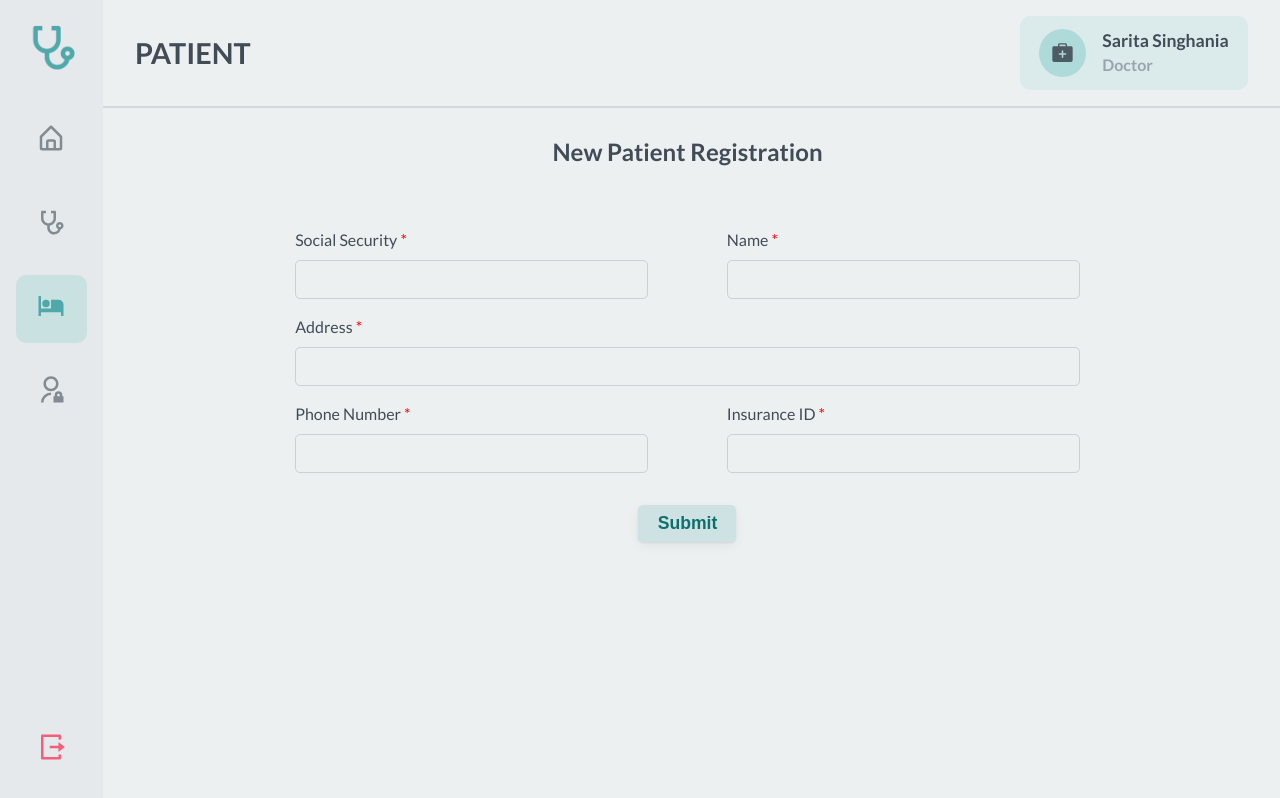
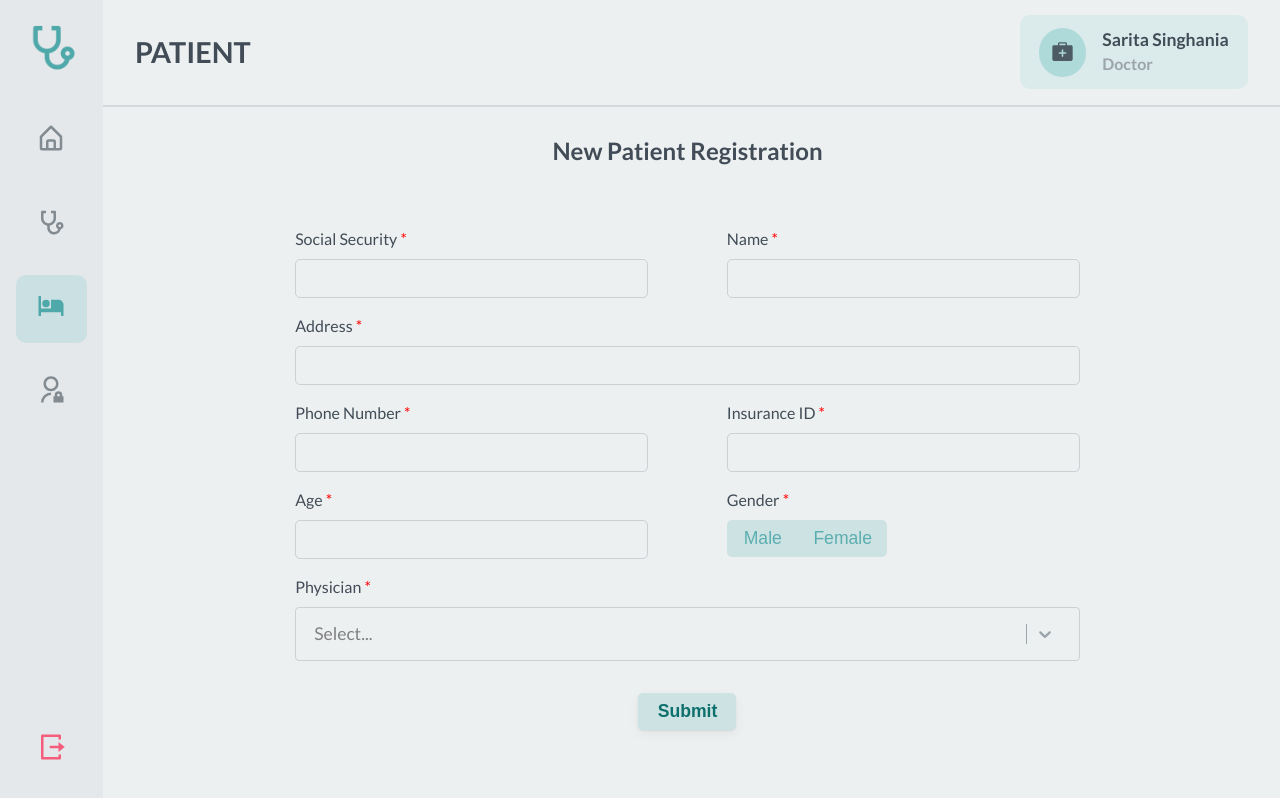
Before and after one commit to yatindra7/Sekhmet, a React (Vite) app in the folder frontend/: page /patient/new in a window 1280 px wide. Built offline with nearby package versions, Linux system fonts and the light colour scheme; no server answers; sample sign-in values are in the browser's storage.

Commit message:
Add patient working;

```diff
--- a/frontend/src/pages/AddPatient.tsx
+++ b/frontend/src/pages/AddPatient.tsx
@@ -1,24 +1,47 @@
-import { useState } from 'react';
+import { useEffect, useRef, useState } from 'react';
 import { useForm } from '../hooks/useForm';
-import { PatientType } from '../types';
+import { PatientType, PhysicianType } from '../types';
 import { AiOutlineLoading } from 'react-icons/ai';
 import { useNavigate } from 'react-router-dom';
+import { getFormData, handleAxiosError } from '../helpers';
+import axios from 'axios';
+import { BACKEND_URL } from '../data';
+import Select from 'react-select';
+import { toast } from 'react-hot-toast';
 
 function AddPatient() {
   const navigate = useNavigate();
 
   const [isSubmitLoading, setIsSubmitLoading] = useState(false);
+  const [physicians, setPhysicians] = useState<PhysicianType[]>([]);
+
+  useEffect(() => {
+    axios
+      .get(`${BACKEND_URL}/physician`)
+      .then((response) => setPhysicians(response.data.physicians))
+      .catch((error) => handleAxiosError(error));
+  }, []);
 
   const onSubmit = (data: PatientType) => {
     setIsSubmitLoading(true);
-    console.log(data);
-    setIsSubmitLoading(false);
-    navigate('/patient');
+
+    const formdata = getFormData(data);
+    axios
+      .post(`${BACKEND_URL}/patient`, formdata)
+      .then((response) => {
+        toast.success('New patient registered');
+        setIsSubmitLoading(false);
+        navigate('/patient');
+      })
+      .catch((error) => {
+        handleAxiosError(error);
+        setIsSubmitLoading(false);
+      });
   };
 
-  const { handleSubmit, handleChange, data, errors } = useForm<PatientType>({
+  const { handleSubmit, handleChange, changeValue, data, errors } = useForm<PatientType>({
     validations: {
-      ssn: {
+      SSN: {
         required: {
           value: true,
           message: 'Please input the social security number of patient.',
@@ -28,33 +51,56 @@ function AddPatient() {
           message: 'The SSN needs to be of 9 digits',
         },
       },
-      name: {
+      Name: {
         required: {
           value: true,
           message: 'Please input the name of the patient.',
         },
       },
-      address: {
+      Address: {
         required: {
           value: true,
           message: 'Please input the address of the patient.',
         },
       },
-      phone: {
+      Phone: {
         required: {
           value: true,
           message: 'Please input the phone number of the patient.',
         },
       },
-      insuranceID: {
+      InsuranceID: {
         required: {
           value: true,
           message: 'Please input the insurance ID of the patient.',
         },
       },
+      Age: {
+        required: {
+          value: true,
+          message: 'Please input the age of the patient.',
+        },
+      },
+      Gender: {
+        required: {
+          value: true,
+          message: 'Please input the gender of the patient.',
+        },
+      },
+      PCP: {
+        required: {
+          value: true,
+          message: 'Please select a PCP for the patient.',
+        },
+      },
     },
     onSubmit: () => onSubmit(data),
   });
+
+  const genderInputRef = [useRef<HTMLInputElement>(null), useRef<HTMLInputElement>(null)];
+  const handleGenderChange = (index: number) => {
+    if (genderInputRef[index].current !== null) genderInputRef[index].current?.click();
+  };
 
   return (
     <div className="add-patient">
@@ -63,32 +109,92 @@ function AddPatient() {
         <div className="item-group">
           <div className="form-item required">
             <div className="label">Social Security</div>
-            <input id="ssn" type="number" value={data.ssn} onChange={handleChange('ssn')} />
-            {errors.ssn && <div className="error">{errors.ssn}</div>}
+            <input id="ssn" type="number" value={data.SSN} onChange={handleChange('SSN')} />
+            {errors.SSN && <div className="error">{errors.SSN}</div>}
           </div>
           <div className="form-item required">
             <div className="label">Name</div>
-            <input id="name" type="text" value={data.name} onChange={handleChange('name')} />
-            {errors.name && <div className="error">{errors.name}</div>}
+            <input id="name" type="text" value={data.Name} onChange={handleChange('Name')} />
+            {errors.Name && <div className="error">{errors.Name}</div>}
           </div>
         </div>
         <div className="item-group">
           <div className="form-item form-item-long required">
             <div className="label">Address</div>
-            <input id="address" type="text" value={data.address} onChange={handleChange('address')} />
-            {errors.address && <div className="error">{errors.address}</div>}
+            <input id="address" type="text" value={data.Address} onChange={handleChange('Address')} />
+            {errors.Address && <div className="error">{errors.Address}</div>}
           </div>
         </div>
         <div className="item-group">
           <div className="form-item required">
             <div className="label">Phone Number</div>
-            <input id="phone" type="tel" value={data.phone} onChange={handleChange('phone')} />
-            {errors.phone && <div className="error">{errors.phone}</div>}
+            <input id="phone" type="tel" value={data.Phone} onChange={handleChange('Phone')} />
+            {errors.Phone && <div className="error">{errors.Phone}</div>}
           </div>
           <div className="form-item required">
             <div className="label">Insurance ID</div>
-            <input id="insurance" type="number" value={data.insuranceID} onChange={handleChange('insuranceID')} />
-            {errors.insuranceID && <div className="error">{errors.insuranceID}</div>}
+            <input id="insurance" type="number" value={data.InsuranceID} onChange={handleChange('InsuranceID')} />
+            {errors.InsuranceID && <div className="error">{errors.InsuranceID}</div>}
+          </div>
+        </div>
+        <div className="item-group">
+          <div className="form-item required">
+            <div className="label">Age</div>
+            <input id="age" type="number" value={data.Age} onChange={handleChange('Age')} />
+            {errors.Age && <div className="error">{errors.Age}</div>}
+          </div>
+          <div className="form-item required">
+            <div className="label">Gender</div>
+            <div className="radio-grp">
+              <button
+                type="button"
+                title="male"
+                data-checked={data.Gender === 'Male'}
+                onClick={() => handleGenderChange(0)}
+              >
+                <input
+                  ref={genderInputRef[0]}
+                  type="radio"
+                  name="gender"
+                  id="male"
+                  value="Male"
+                  checked={data.Gender === 'Male'}
+                  onChangeCapture={handleChange('Gender')}
+                />{' '}
+                Male
+              </button>
+              <button
+                type="button"
+                title="female"
+                data-checked={data.Gender === 'Female'}
+                onClick={() => handleGenderChange(1)}
+              >
+                <input
+                  ref={genderInputRef[1]}
+                  type="radio"
+                  name="gender"
+                  id="female"
+                  value="Female"
+                  checked={data.Gender === 'Female'}
+                  onChangeCapture={handleChange('Gender')}
+                />{' '}
+                Female
+              </button>
+            </div>
+            {errors.Gender && <div className="error">{errors.Gender}</div>}
+          </div>
+        </div>
+        <div className="item-group">
+          <div className="form-item form-item-long required">
+            <div className="label">Physician</div>
+            <Select
+              options={physicians.map((physician) => {
+                return { value: physician.EmployeeID, label: physician.Name };
+              })}
+              onChange={(selectedPhysician) => changeValue('PCP')(selectedPhysician?.value)}
+              classNamePrefix="custom-select"
+            />
+            {errors.PCP && <div className="error">{errors.PCP}</div>}
           </div>
         </div>
         <button className="submit" disabled={isSubmitLoading} type="submit">
```
Also changed, not shown: 1 other file (tests, documents, lock files or other folders).
